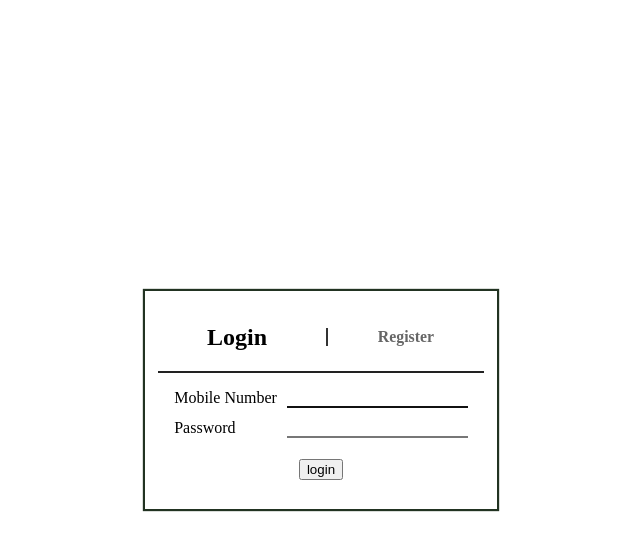
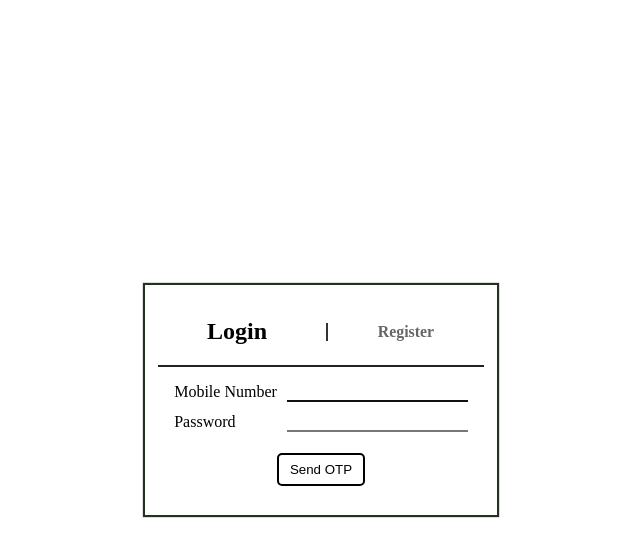
Before and after one commit to Incognitosin01/User_registration, a Django app: template Internship_task/Home/templates/html/login.html in a window 1280 px wide. Shown: the top 557 px of the page, without its empty margins (319-959 px from the left). Run offline with Django 3.2, Linux system fonts and the light colour scheme; the template is opened without the code that fills it, so the values that code supplies are empty; some libraries are stand-ins or nearby versions.

Commit message:
login enhancement

```diff
--- a/Internship_task/Home/static/login.css
+++ b/Internship_task/Home/static/login.css
@@ -23,8 +23,8 @@ main h2:not(.active):hover{color: rgb(0, 0, 200);text-decoration: underline}
 
 main>form{display: flex;flex-flow: column; border-top: 2px solid #222; padding: 1em}
 main>form>label{margin-bottom: .7em; justify-content: space-between}
-label>input{border: none; outline: none; border-bottom: 2px solid #777}
-label>input:focus{border-bottom-color: #111}
+label>input, input[type=tel]{border: none; outline: none; border-bottom: 2px solid #777}
+label>input:focus, input[type=tel]:focus{border-bottom-color: #111}
 
 .hidden{display: none}
 
@@ -35,7 +35,7 @@ input[type=submit]{
     background-color: transparent;
     border-radius: 5px;
 }
-input[type=submit]:disabled{color: #555; cursor: not-allowed}
+input[type=submit]:disabled{color: #555; cursor: not-allowed; border-color: #333;}
 input[type=submit]:not(:disabled):hover{
     color: #fff;
     background-color: #000;
--- a/Internship_task/Home/templates/html/login.html
+++ b/Internship_task/Home/templates/html/login.html
@@ -14,15 +14,16 @@
 {%block content%}
 {% include 'messages.html' %}
 <main>
-    {# TODO: Replace # with register url#}
-    <div><h2 class="active">Login</h2><h2><a href="#">Register</a></h2></div>
-    <form method="post" autocomplete="off" action="#">
-        <label for="contact"><span>Mobile Number</span><input type="tel" name="contact" required autofocus="autofocus"></label>
-        <label for="password"><span>Password</span><input type="password" name="password" required></label>
-        <label for="otp" class="hidden"><span>OTP</span><input type="number" name="otp" required></label>
+    <div><h2 class="active">Login</h2><h2><a href="{% url 'Home:register' %}">Register</a></h2></div>
+    <form method="post" autocomplete="off">
+        {% csrf_token %}
+        <label for="contact"><span>Mobile Number</span><input type="tel" name="contact" required autofocus="autofocus" autocomplete="tel"></label>
+        <label for="password"><span>Password</span><input type="password" name="password" autocomplete="password" required></label>
+        <label for="otp" class="hidden"><span>OTP</span><input type="number" name="otp" autocomplete="otp" required></label>
         <div>
 
-        <button type="submit" value="Login"> login
+        <input type="submit" value="Send OTP" id="otp">
+        <input type="submit" value="Login" disabled id="login" class="hidden">
         {# TODO: Add forgot password link#}
         </button>
         </div>
@@ -31,11 +32,30 @@
 {%endblock%}
 {% block scripts %}
     <script>
-    const phoneInputField = document.querySelector("input[type=tel]");
-    const phoneInput = window.intlTelInput(phoneInputField, {
-        utilsScript:
-            "https://cdnjs.cloudflare.com/ajax/libs/intl-tel-input/17.0.8/js/utils.js",
 
-    });
+    window.addEventListener('DOMContentLoaded', ()=>{
+        const phoneInputField = document.querySelector("input[type=tel]");
+        const phoneInput = window.intlTelInput(phoneInputField, {
+            utilsScript:
+                "https://cdnjs.cloudflare.com/ajax/libs/intl-tel-input/17.0.8/js/utils.js",
+        });
+        const otp_button = document.querySelector('#otp');
+        const login_button = document.querySelector('#login');
+
+        {# Remove autofilled incorrect credentials by chrome #}
+        setTimeout(()=>{document.forms[0].reset();}, 1000);
+
+        otp_button.addEventListener('click', event=>{
+            event.preventDefault();
+            if(!phoneInput.isValidNumber()){
+                console.log('Invalid')
+                {#alert("Invalid Number")#}
+                return;
+            }
+            console.log("Valid ", phoneInput.getNumber());
+            otp_button.classList.add('hidden');
+            login_button.classList.remove('hidden');
+        })
+    })
     </script>
 {% endblock %}
```
